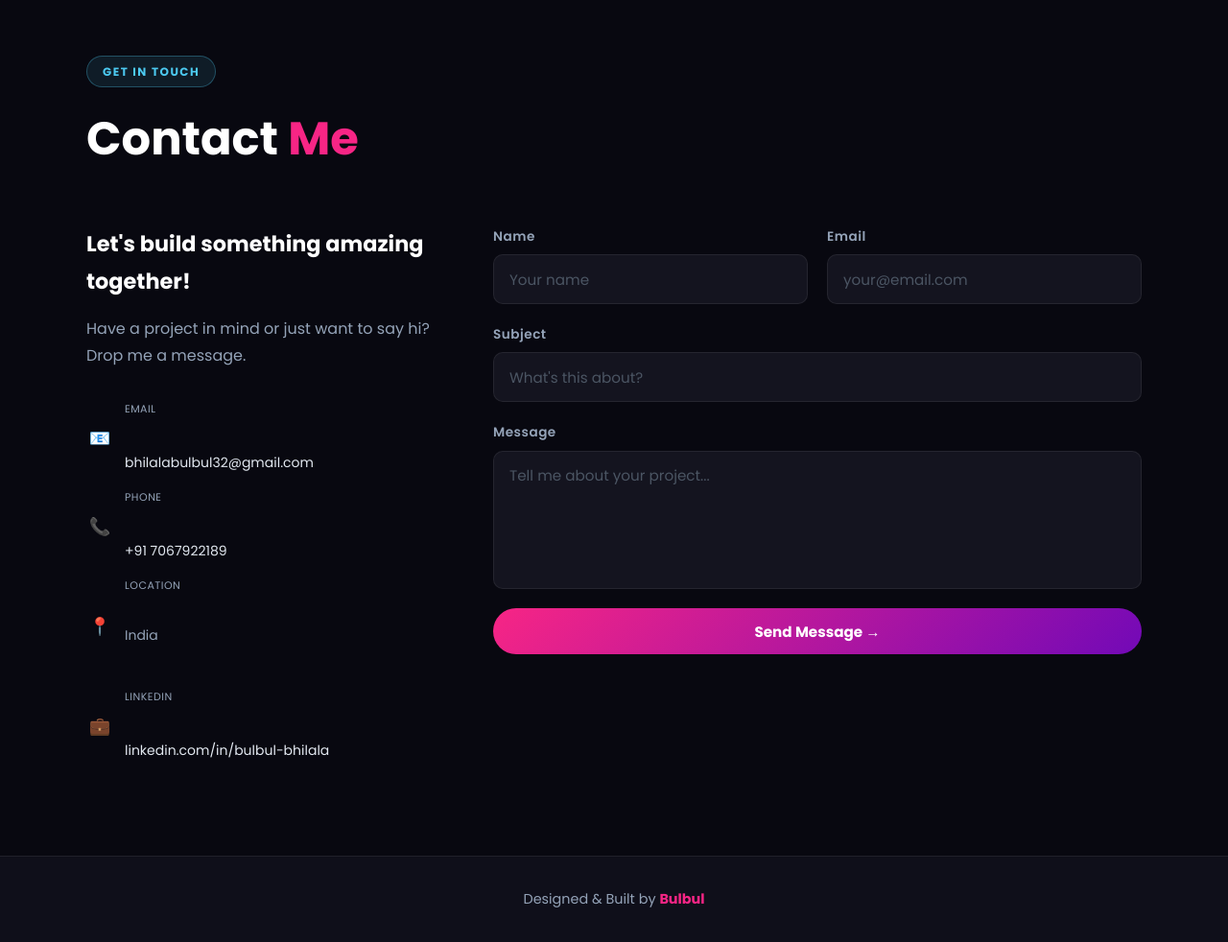
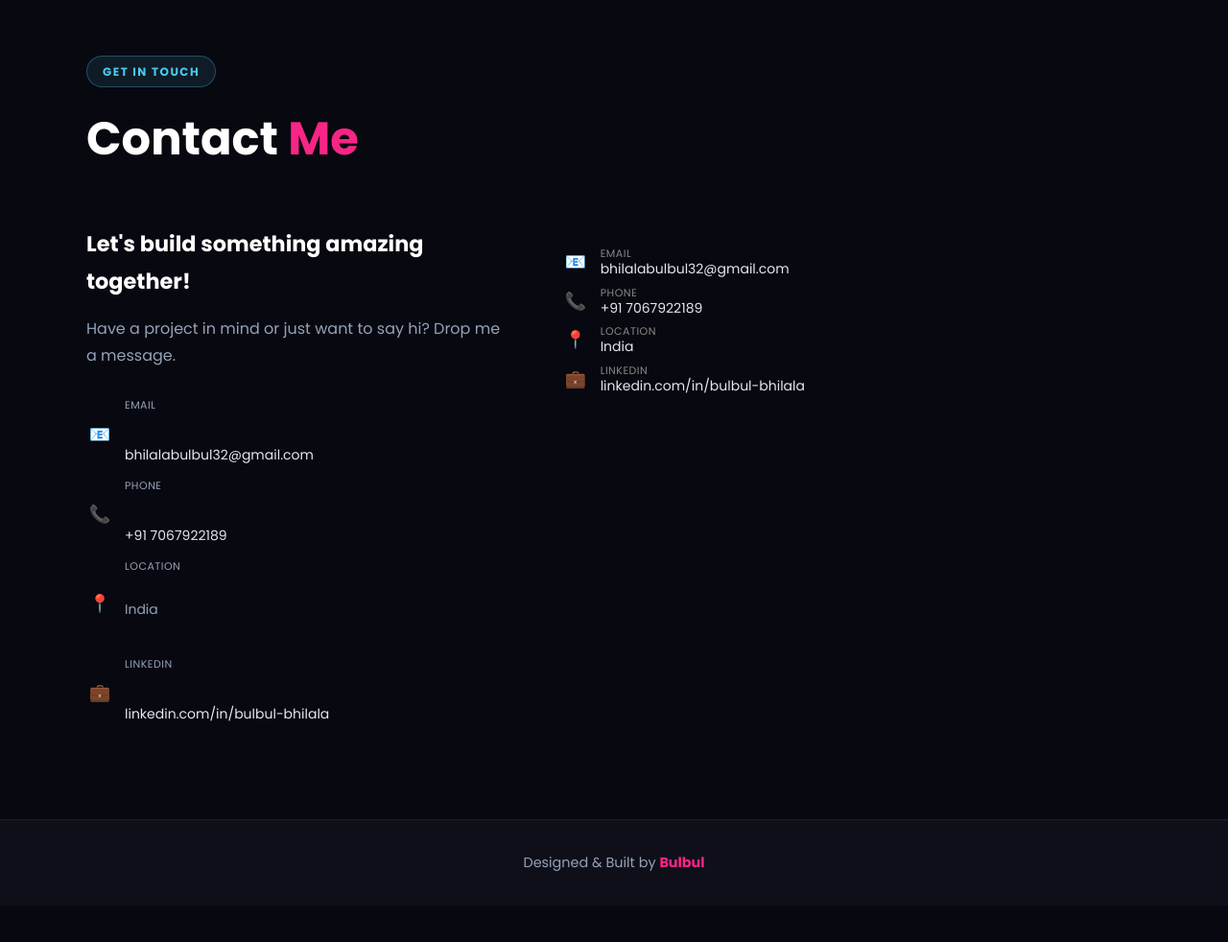
Before and after one commit to Bulbulbhilala-bq/my-portfolio, a Flask app: page / in a window 1280 px wide. Shown: the part 1981-2963 px from the top of the page at 96% size. After the commit the page ends 2889 px from the top, so only its background shows below. Run offline with Flask 3, Linux system fonts and the light colour scheme.

Commit message:
fix connect spacing

```diff
--- a/static/style.css
+++ b/static/style.css
@@ -287,9 +287,10 @@ em { color: var(--pink); font-style: normal; }
 .contact-label {
   font-size: 11px;
   color: #888;
-  margin: 0 0 2px 0;
+  margin: 0 0 1px 0;
   text-transform: uppercase;
   letter-spacing: 0.5px;
+  line-height: 1;
 }
 
 .contact-value {
@@ -297,7 +298,7 @@ em { color: var(--pink); font-style: normal; }
   color: inherit;
   text-decoration: none;
   margin: 0;
-  line-height: 1.4;
+  line-height: 1;
 }
 
 .contact-value:hover {
--- a/templates/index.html
+++ b/templates/index.html
@@ -144,29 +144,41 @@
         </div>
 
         <!-- WEB3FORMS CONTACT FORM -->
-        <form class="contact-form" id="contactForm">
-          <input type="hidden" name="access_key" value="e0e273f2-688c-4312-92c9-4415146a4532">
-          <div class="form-row">
-            <div class="field">
-              <label>Name</label>
-              <input type="text" name="name" placeholder="Your name" required/>
-            </div>
-            <div class="field">
-              <label>Email</label>
-              <input type="email" name="email" placeholder="your@email.com" required/>
-            </div>
-          </div>
-          <div class="field">
-            <label>Subject</label>
-            <input type="text" name="subject" placeholder="What's this about?" required/>
-          </div>
-          <div class="field">
-            <label>Message</label>
-            <textarea name="message" rows="5" placeholder="Tell me about your project..." required></textarea>
-          </div>
-          <button type="submit" class="btn btn-grad btn-full" id="submitBtn">Send Message →</button>
-          <p id="formStatus" style="margin-top: 10px; text-align: center; font-size: 14px;"></p>
-        </form>
+        <div class="contact-details">
+
+  <div class="contact-item">
+    <div class="contact-icon">📧</div>
+    <div style="display: flex; flex-direction: column; gap: 2px;">
+      <p class="contact-label">Email</p>
+      <a href="mailto:bhilalabulbul32@gmail.com" class="contact-value">bhilalabulbul32@gmail.com</a>
+    </div>
+  </div>
+
+  <div class="contact-item">
+    <div class="contact-icon">📞</div>
+    <div style="display: flex; flex-direction: column; gap: 2px;">
+      <p class="contact-label">Phone</p>
+      <a href="tel:+917067922189" class="contact-value">+91 7067922189</a>
+    </div>
+  </div>
+
+  <div class="contact-item">
+    <div class="contact-icon">📍</div>
+    <div style="display: flex; flex-direction: column; gap: 2px;">
+      <p class="contact-label">Location</p>
+      <p class="contact-value">India</p>
+    </div>
+  </div>
+
+  <div class="contact-item">
+    <div class="contact-icon">💼</div>
+    <div style="display: flex; flex-direction: column; gap: 2px;">
+      <p class="contact-label">LinkedIn</p>
+      <a href="https://www.linkedin.com/in/bulbul-bhilala-965a3332b" target="_blank" class="contact-value">linkedin.com/in/bulbul-bhilala</a>
+    </div>
+  </div>
+
+</div>
 
       </div>
     </div>
```
